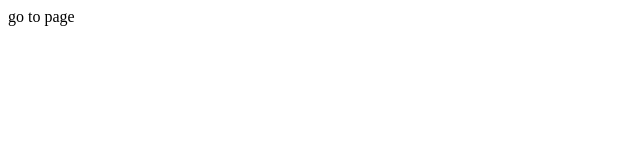
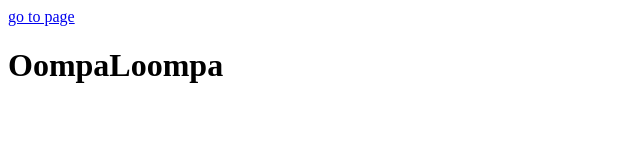
Before and after one commit to SenninJonhix/catStreamLinkMongoDB, a website: page index.html in a window 1280 px wide. Shown: the whole page, without its empty margins (0-640 px from the left). Drawn offline with Linux system fonts and the light colour scheme.

Commit message:
OmmpaLoompaIndex.html

```diff
--- a/index.html
+++ b/index.html
@@ -6,6 +6,7 @@
     <title>Document</title>
 </head>
 <body>
-    <a>go to page</a>
+    <a href="./vista/index.ejs">go to page</a>
+    <h1>OompaLoompa</h1>
 </body>
 </html>
```
